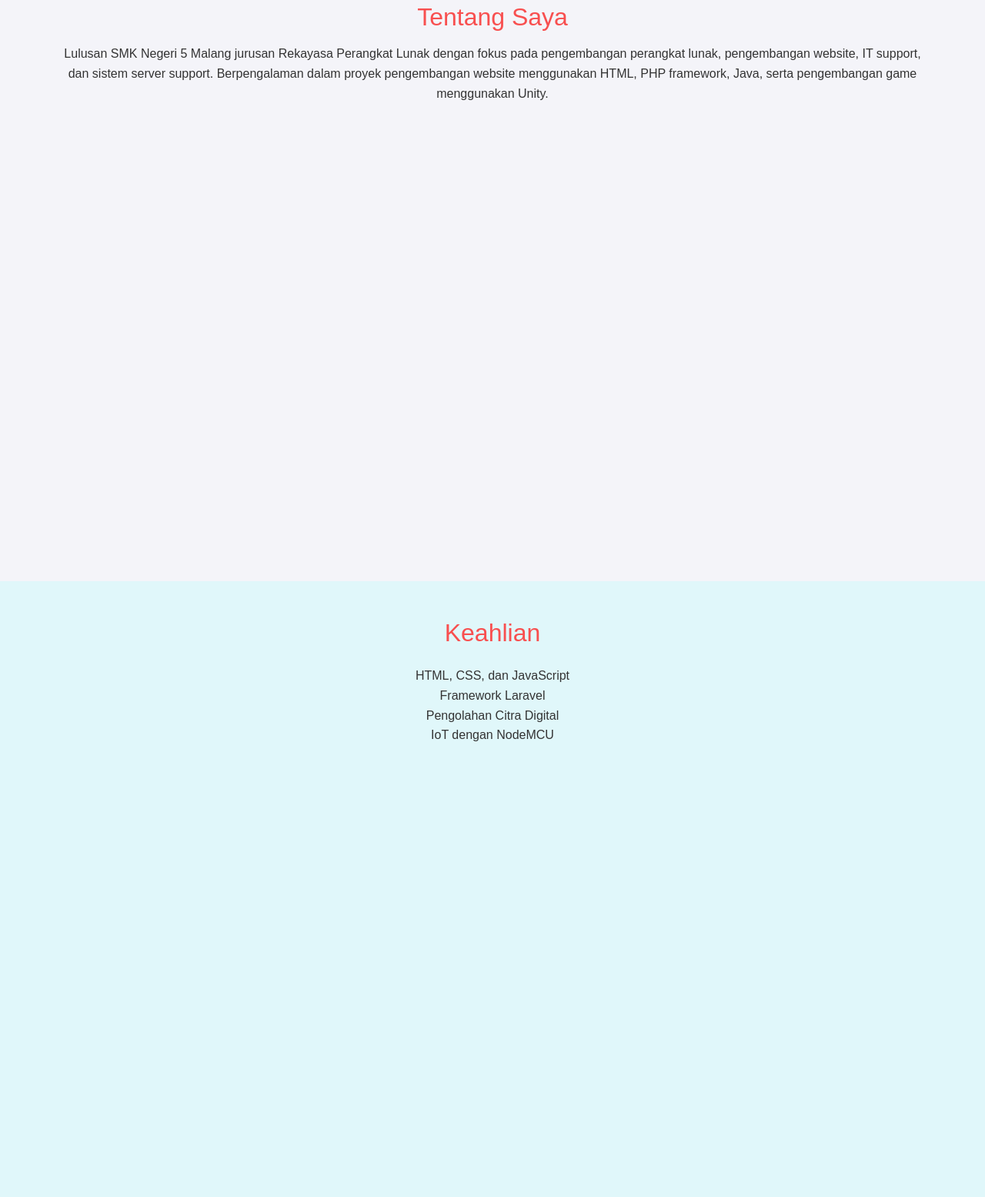
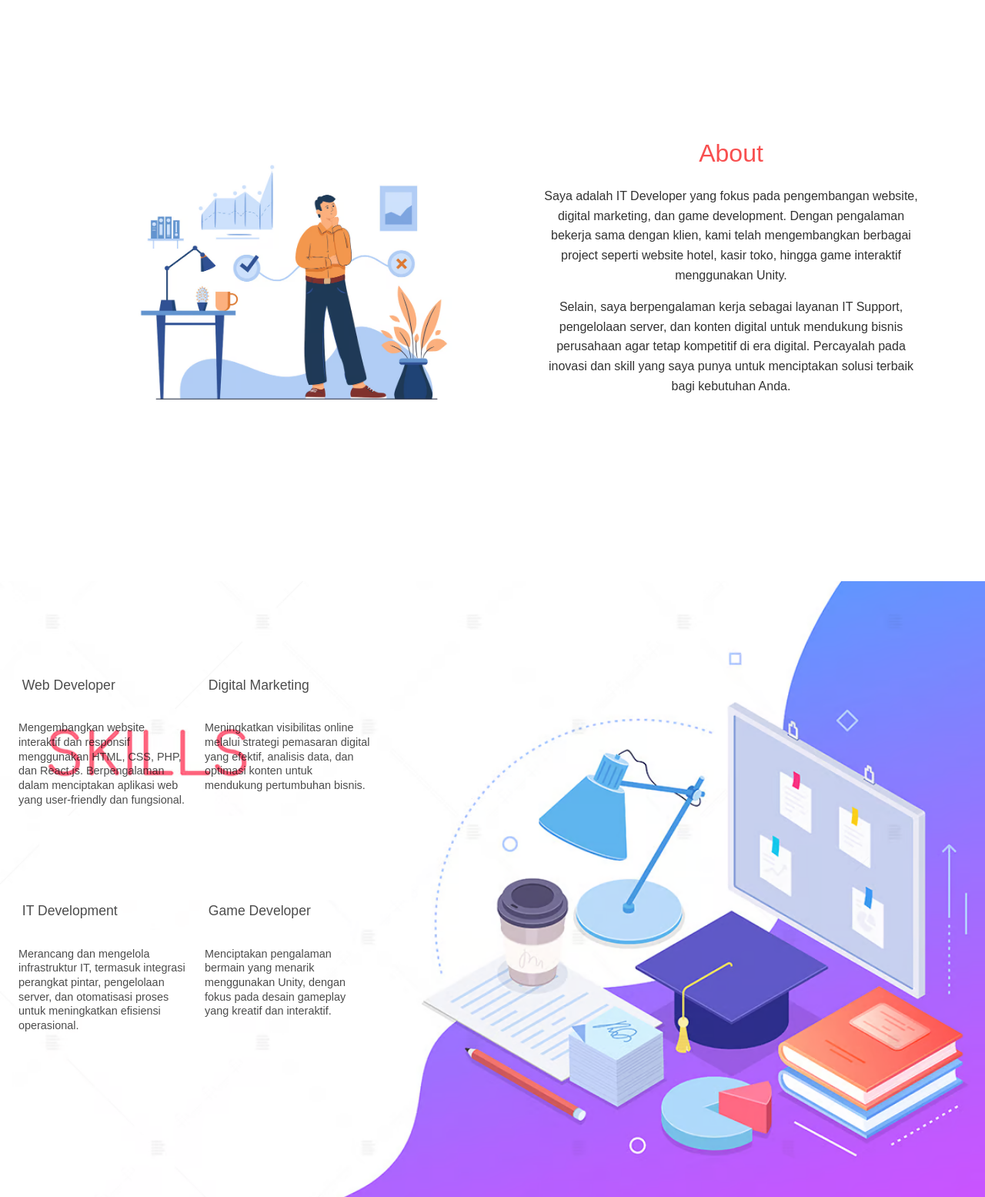
Before and after one commit to luckyauars/web-Lucky, a plain HTML site: page index.html in a window 1280 px wide. Shown: the part 845-2400 px from the top of the page at 77% size. Drawn offline with nearby package versions, Linux system fonts and the light colour scheme.

Commit message:
Add files via upload

```diff
--- a/index.html
+++ b/index.html
@@ -47,27 +47,77 @@
     </section>
 
     <section id="about" class="section py-5">
-      <div class="container">
-        <h2>Tentang Saya</h2>
-        <p>
-          Lulusan SMK Negeri 5 Malang jurusan Rekayasa Perangkat Lunak dengan
-          fokus pada pengembangan perangkat lunak, pengembangan website, IT
-          support, dan sistem server support. Berpengalaman dalam proyek
-          pengembangan website menggunakan HTML, PHP framework, Java, serta
-          pengembangan game menggunakan Unity.
-        </p>
+      <div class="container d-flex flex-column flex-md-row align-items-center">
+        <img
+          src="assets/image 1 (1).png"
+          alt="Decorative Image"
+          class="about-bg mb-4 mb-md-0"
+        />
+        <div>
+          <h2 class="text-center mb-4">About</h2>
+          <p>
+            Saya adalah IT Developer yang fokus pada pengembangan website,
+            digital marketing, dan game development. Dengan pengalaman bekerja
+            sama dengan klien, kami telah mengembangkan berbagai project seperti
+            website hotel, kasir toko, hingga game interaktif menggunakan Unity.
+          </p>
+          <p>
+            Selain, saya berpengalaman kerja sebagai layanan IT Support,
+            pengelolaan server, dan konten digital untuk mendukung bisnis
+            perusahaan agar tetap kompetitif di era digital. Percayalah pada
+            inovasi dan skill yang saya punya untuk menciptakan solusi terbaik
+            bagi kebutuhan Anda.
+          </p>
+        </div>
       </div>
     </section>
 
     <section id="skills" class="section py-5">
-      <div class="container">
-        <h2 class="text-center mb-4">Keahlian</h2>
-        <ul class="list-unstyled text-center">
-          <li>HTML, CSS, dan JavaScript</li>
-          <li>Framework Laravel</li>
-          <li>Pengolahan Citra Digital</li>
-          <li>IoT dengan NodeMCU</li>
-        </ul>
+      <div class="container custom-container">
+        <div class="row">
+          <!-- Skill 1 -->
+          <div class="col-12 col-md-6 text-start mb-4 row-first">
+            <i class="fa fa-code fa-3x mb-3" style="color: #f84f4f"></i>
+            <h5>Web Developer</h5>
+            <p>
+              Mengembangkan website interaktif dan responsif menggunakan HTML,
+              CSS, PHP, dan React.js. Berpengalaman dalam menciptakan aplikasi
+              web yang user-friendly dan fungsional.
+            </p>
+          </div>
+
+          <!-- Skill 2 -->
+          <div class="col-12 col-md-6 text-start mb-4 row-first">
+            <i class="fa fa-image fa-3x mb-3" style="color: #f84f4f"></i>
+            <h5>Digital Marketing</h5>
+            <p>
+              Meningkatkan visibilitas online melalui strategi pemasaran digital
+              yang efektif, analisis data, dan optimasi konten untuk mendukung
+              pertumbuhan bisnis.
+            </p>
+          </div>
+
+          <!-- Skill 3 -->
+          <div class="col-12 col-md-6 text-start mb-4">
+            <i class="fa fa-microchip fa-3x mb-3" style="color: #f84f4f"></i>
+            <h5>IT Development</h5>
+            <p>
+              Merancang dan mengelola infrastruktur IT, termasuk integrasi
+              perangkat pintar, pengelolaan server, dan otomatisasi proses untuk
+              meningkatkan efisiensi operasional.
+            </p>
+          </div>
+
+          <!-- Skill 4 -->
+          <div class="col-12 col-md-6 text-start mb-4">
+            <i class="fa fa-gamepad fa-3x mb-3" style="color: #f84f4f"></i>
+            <h5>Game Developer</h5>
+            <p>
+              Menciptakan pengalaman bermain yang menarik menggunakan Unity,
+              dengan fokus pada desain gameplay yang kreatif dan interaktif.
+            </p>
+          </div>
+        </div>
       </div>
     </section>
 
@@ -93,9 +143,6 @@
       </div>
     </section>
 
-    <footer class="bg-dark text-white text-center py-3">
-      <p><!--&copy; 2025.--></p>
-    </footer>
     <!-- Bootstrap JS -->
     <script src="https://cdn.jsdelivr.net/npm/bootstrap@5.3.0-alpha3/dist/js/bootstrap.bundle.min.js"></script>
 
--- a/style.css
+++ b/style.css
@@ -102,11 +102,82 @@ body {
 }
 
 #about {
-  background: #f4f4f9;
+  background: #ffffff;
+  position: relative;
+  display: flex;
+  align-items: center;
+  justify-content: center;
+}
+
+.about-bg {
+  width: 600px; /* Atur ukuran gambar */
+  height: auto;
+  margin-right: 20px; /* Jarak antara gambar dan teks */
+  object-fit: contain; /* Menjaga proporsi gambar */
+}
+
+/* Khusus Container Skills */
+.custom-container {
+  max-width: 500px; /* Batasi lebar container agar lebih kecil */
+  margin-left: 0; /* Mepet ke kiri */
+  padding-left: 1.5rem; /* Sedikit ruang dari tepi kiri */
+  padding-right: 1rem; /* Ruang di kanan tetap */
+}
+
+/* Khusus Container Skills */
+.custom-container {
+  max-width: 500px; /* Batasi lebar container agar lebih kecil */
+  margin-left: 0; /* Mepet ke kiri */
+  padding-left: 1.5rem; /* Sedikit ruang dari tepi kiri */
+  padding-right: 1rem; /* Ruang di kanan tetap */
 }
 
 #skills {
-  background: #e0f7fa;
+  background-image: url("assets/SKILLS.png"); /* Gambar latar belakang */
+  background-size: cover; /* Gambar memenuhi area */
+  background-position: center; /* Gambar dipusatkan */
+  background-repeat: no-repeat; /* Tidak mengulangi gambar */
+  color: rgba(0, 0, 0, 0.7); /* Warna teks */
+  padding: 1rem 0; /* Ruang atas dan bawah */
+}
+
+#skills h5 {
+  text-align: left; /* Judul rata kiri */
+  font-size: 1.1rem; /* Ukuran font lebih kecil */
+  padding: 0.3rem;
+  margin-bottom: 1.9rem; /* Jarak bawah */
+  margin-top: 1.5rem; /* Tambahkan jarak ke bawah */
+}
+
+#skills p {
+  text-align: left; /* Paragraf rata kiri */
+  font-size: 0.9rem; /* Ukuran font lebih kecil */
+  line-height: 1.3; /* Spasi antar baris */
+  margin-bottom: 1.5rem; /* Tambahkan jarak bawah */
+  margin-top: 1.2rem; /* Tambahkan jarak atas */
+}
+
+#skills .col-md-6 {
+  margin-top: 1rem; /* Tambahkan jarak atas pada setiap blok */
+}
+
+#skills .row {
+  display: flex;
+  flex-wrap: wrap;
+}
+
+.row-first {
+  margin-bottom: 8rem; /* Jarak bawah hanya untuk baris pertama */
+}
+
+@media (min-width: 768px) {
+  #skills .col-md-6 {
+    margin-top: 3rem; /* Jarak lebih besar untuk layar besar */
+  }
+}
+
+#skills .fa {
+  margin-bottom: 0.9rem; /* Jarak lebih kecil antara ikon dan teks */
 }
 
 #contact {
```
Also changed, not shown: assets/SKILLS.png (added), assets/contact.png (added), assets/image 1 (1).png (added).
